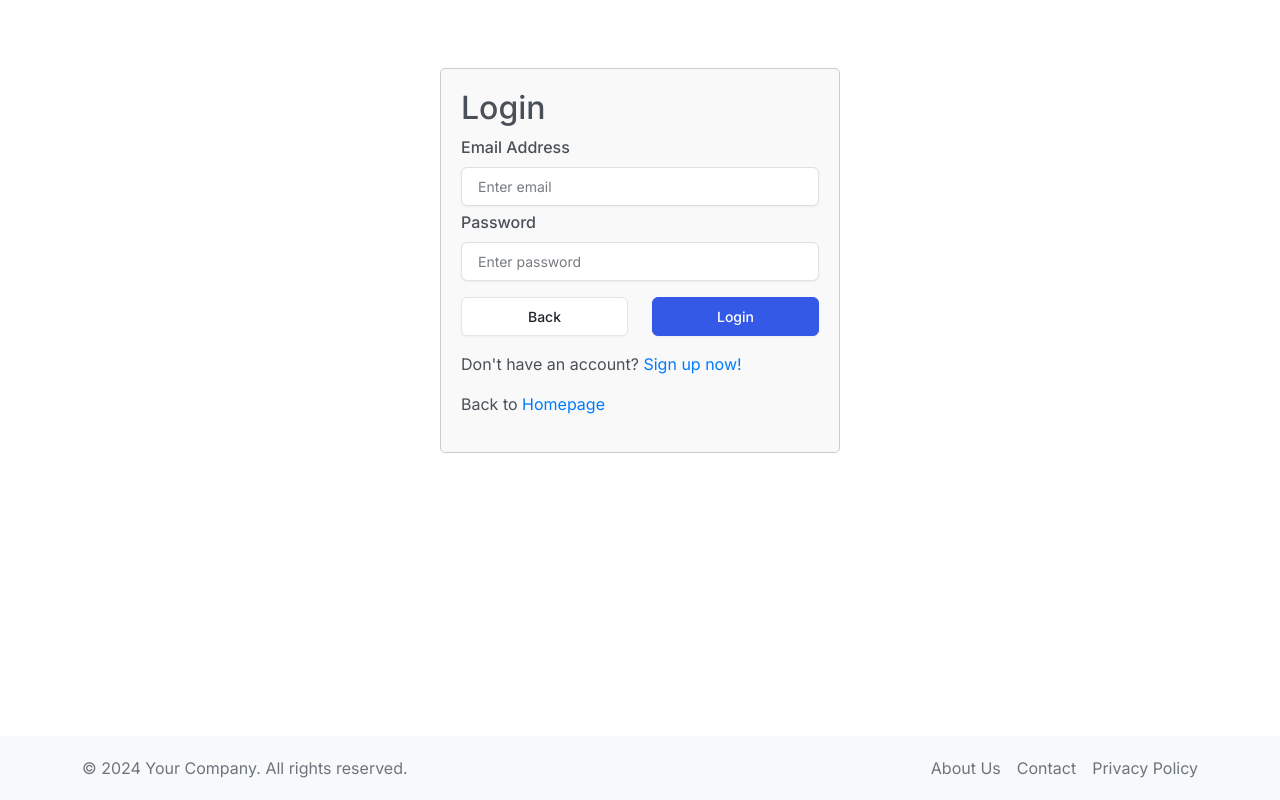
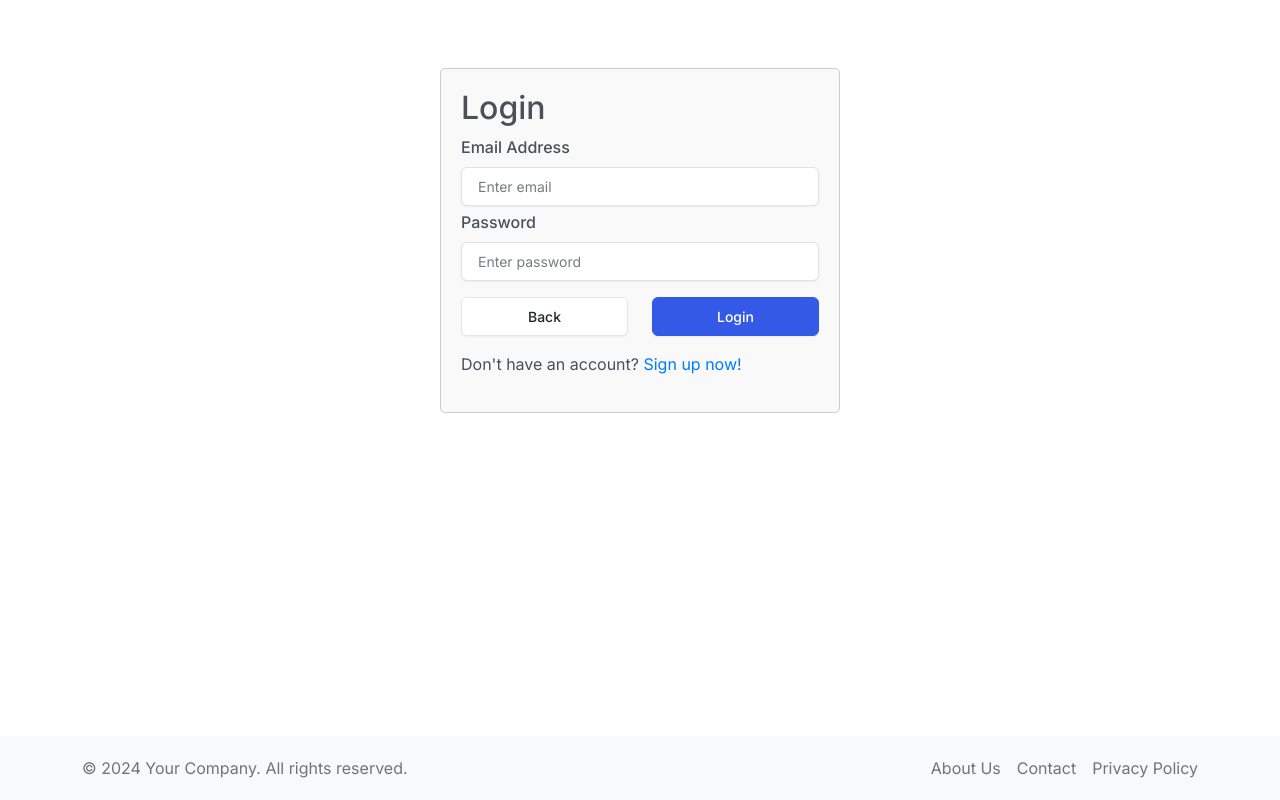
Before and after one commit to yasindemirkaya/NextManagementApp, a Next.js app: page /login in a window 1280 px wide. Built offline with nearby package versions, Linux system fonts and the light colour scheme.

Commit message:
main
back to homepage remove

```diff
--- a/pages/login/index.js
+++ b/pages/login/index.js
@@ -206,12 +206,6 @@ const Login = () => {
                         <Link href="/register" className={styles.link}>Sign up now!</Link>
                     </p>
                 </Row>
-
-                <Row>
-                    <p>
-                        Back to <Link href="/" className={styles.link}>Homepage</Link>
-                    </p>
-                </Row>
             </Container>
             <ToastContainer />
         </>
```
